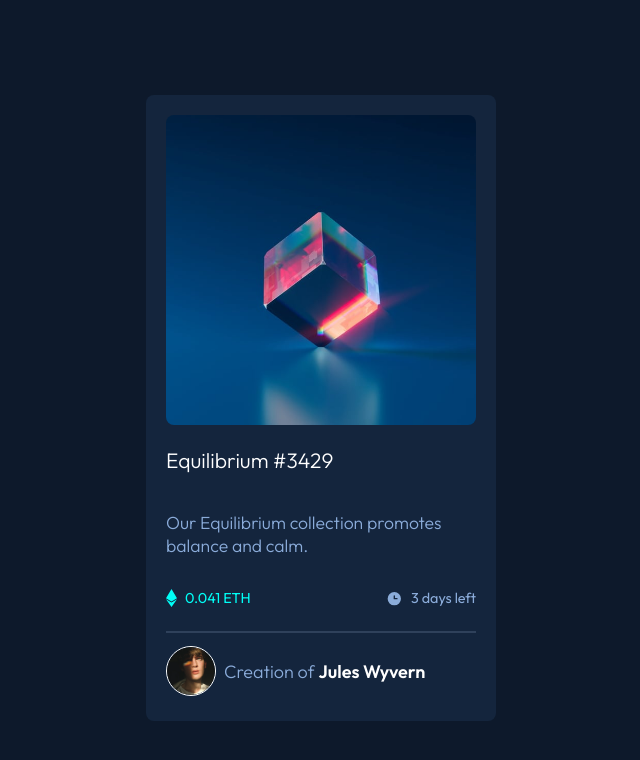
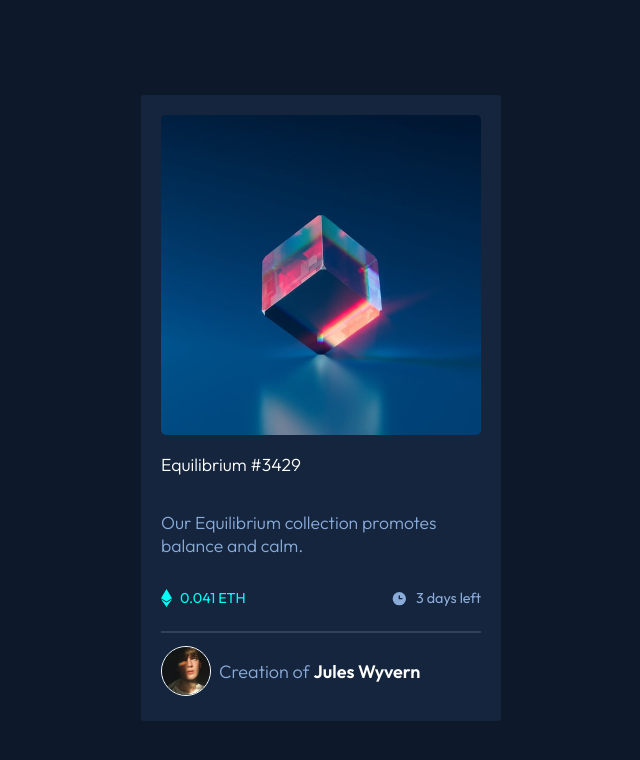
Before and after one commit to MohammedSalameh/nft-card, a plain HTML site: page index.html in a window 1280 px wide. Shown: the whole page, without its empty margins (327-967 px from the left). Drawn offline with Linux system fonts and the light colour scheme.

Commit message:
closer now

```diff
--- a/index.html
+++ b/index.html
@@ -16,7 +16,7 @@
 						alt="sphere"
 						class="card-img"
 					/>
-					<h3>Equilibrium #3429</h3>
+					<p class="title">Equilibrium #3429</p>
 					<p class="info-text">
 						Our Equilibrium collection promotes balance and calm.
 					</p>
--- a/style.css
+++ b/style.css
@@ -30,13 +30,14 @@ body {
 	width: 100vw;
 	height: 100vh;
 }
+
 .container {
 	background-color: var(--card-color);
-	width: 350px;
+	width: 360px;
 	display: flex;
 	justify-content: center;
 	align-items: center;
-	border-radius: 0.5rem;
+	border-radius: 0.2rem;
 }
 
 .card {
@@ -46,7 +47,8 @@ body {
 	padding: 20px;
 }
 
-h3 {
+.title {
+	font-size: 1.1rem;
 	font-weight: 300;
 	color: var(--white);
 }
@@ -62,7 +64,7 @@ h3 {
 .card-img {
 	width: 100%;
 	height: auto;
-	border-radius: 0.5rem;
+	border-radius: 0.3rem;
 }
 
 .info-text {
@@ -71,7 +73,7 @@ h3 {
 }
 
 .price-amount {
-	font-size: 1rem;
+	font-size: 0.8rem;
 	font-weight: 600;
 	color: var(--white);
 	text-align: center;
```
